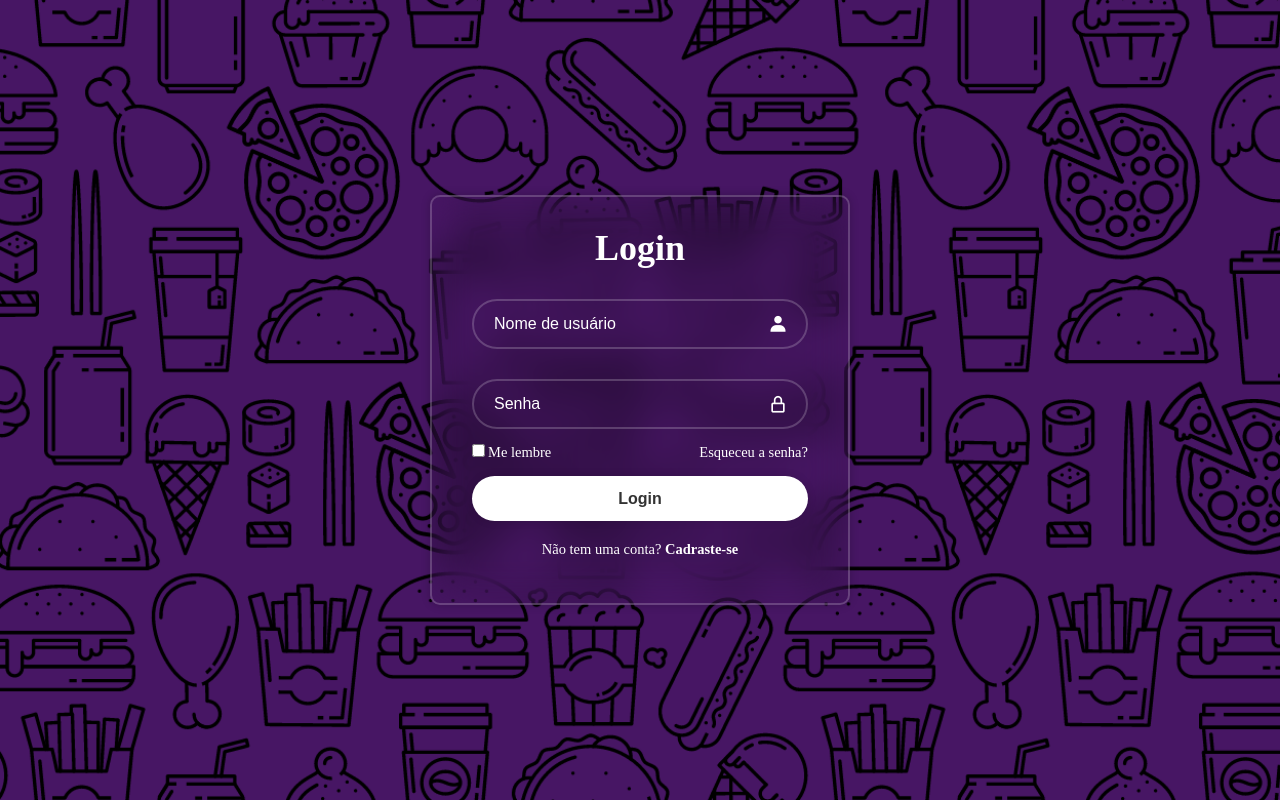
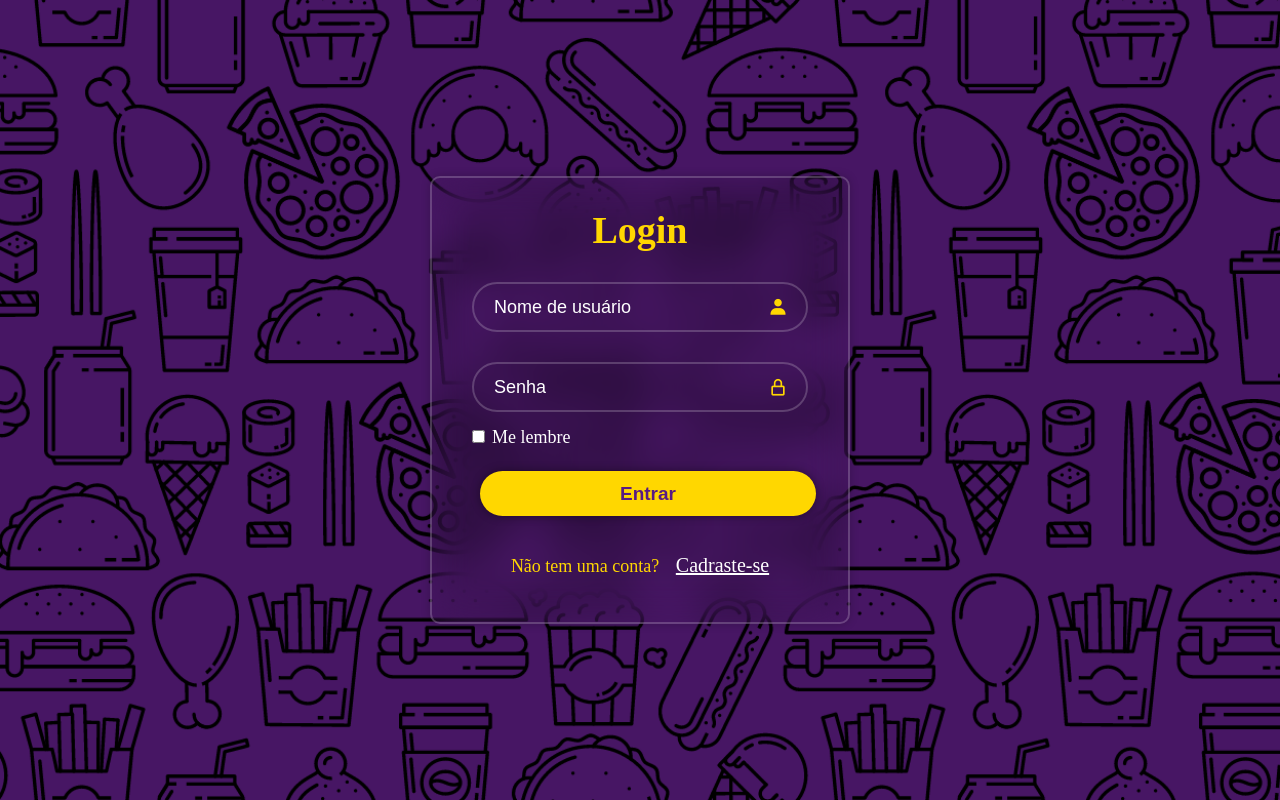
Before and after one commit to EsthefanyDev/SiteDelivery, a PHP site: page /login.html in a window 1280 px wide. Run offline with PHP 8.4, Linux system fonts and the light colour scheme.

Commit message:
mudei css da paginainicial e login

```diff
--- a/Arquivos/css/login.css
+++ b/Arquivos/css/login.css
@@ -13,6 +13,7 @@ body {
     background-image: url(background-02.png);
     background-size: cover;
     background-position: center;
+    font-family: ;
 }
 
 .wrapper {
@@ -21,14 +22,15 @@ body {
     border: 2px solid rgba(255, 255, 255, .2);
     backdrop-filter: blur(20px);
     box-shadow: 0 0 10px rgba(0, 0, 0, .2);
-    color: #fff;
+    color:#FFD700;
     border-radius: 10px;
     padding: 30px 40px;
 }
 
 .wrapper h1{
-    font-size: 36px;
+    font-size: 38px;
     text-align: center;
+    color: #FFD700;
 }
 
 .wrapper .input-box{
@@ -40,12 +42,12 @@ body {
 .input-box input{
     width: 100%;
     height: 100%;
-    background: transparent;/* Define o plano de fundo do input como transparente */
-    border: none;/* Remove a borda padrão do input */
-    outline: none;/* Remove a marcação de foco (outline) ao selecionar o input */
-    border: 2px solid rgb(255, 255, 255, .2);/* Define uma borda de 2 pixels sólida com cor branca com 20% de opacidade */
-    border-radius: 40px;/* Define um raio de borda de 40 pixels, criando cantos arredondados */
-    font-size: 16px;
+    background: transparent;
+    border: none;
+    outline: none;
+    border: 2px solid rgb(255, 255, 255, .2);
+    border-radius: 40px;
+    font-size: 18px;
     color: #fff;
     padding: 20px 45px 20px 20px;
 }
@@ -58,60 +60,72 @@ body {
     position:absolute;
     right: 20px;
     top: 50%;
-    transform: translateY(-50%);/* Aplica uma transformação para mover verticalmente o elemento */
+    transform: translateY(-50%);
     font-size: 20px;
 }
 
 .wrapper .lembrar-senha{
     display: flex;
     justify-content:space-between;
-    font-size: 14.5px;
+    font-size: 18px;
     margin: -15px 0 15px;
 }
 
 .lembrar-senha label input{
-    accent-color: #fff;
-    margin-right: 3px;
+    accent-color: #FFD700;
+    margin-right: 7px;
 }
 
-.lembrar-senha a{
+.lembrar-senha{
     color:#fff;
     text-decoration: none;
 }
 
-/*quando o mouse passa sobre eles (hover), indicando visualmente que são interativos. */
-.lembrar-senha a:hover {
-   text-decoration: underline;/* Adiciona um sublinhado (underline)*/
-}
+/* .lembrar-senha a:hover {
+   text-decoration: underline;
+} */
 
 .wrapper .btn {
     width: 100%;
     height: 45px;
-    background: #fff;
+    background: #FFD700;
     border: none;
     outline: none;
+    margin: 8px;
     border-radius: 40px;
-    box-shadow: 0 0 10px rgba(0, 0, 0, .1);/* Adiciona uma sombra ao redor do elemento, criando um efeito de elevação sutil */
-    cursor: pointer; /* Muda o cursor do mouse quando paira sobre o elemento, indicando que é interativo */
-    font-size: 16px;
-    color: #333;
+    box-shadow: 0 0 10px rgba(0, 0, 0, .4);
+    cursor: pointer;
+    font-size: 19px;
+    color: #581A84;
     font-weight: 600;
+}
+.btn:hover{
+    background: #e6c408;
 }
 
 .wrapper .register-link  {
-    font-size: 14.5px;
+    font-size: 18px;
     text-align: center;
-    margin: 20px 0 15px;
+    margin: 30px 0 15px;
 
 }
+.register-link a{
+    font-size: 20px;
+    border-radius: 40px;
+    margin-left: 12px;
+}
 
-.register-link p a {
+.register-link a p{
     color: #fff;
     text-decoration: none;
     font-weight: 600;
+
+}
+.register-link a{
+    color: #fff;
 }
 
-.register-link p a:hover {
+.register-link a:hover {
     text-decoration: underline;
-
+    color: #FFD700;
 }
--- a/Arquivos/login.html
+++ b/Arquivos/login.html
@@ -22,9 +22,9 @@
             </div>
             <div class="lembrar-senha">
                 <label for="remember"><input type="checkbox" id="remember">Me lembre</label>
-                <a href="#">Esqueceu a senha?</a>
+                <!-- <a href="#">Esqueceu a senha?</a> -->
             </div>
-            <button class="btn">Login</button>
+            <button class="btn">Entrar</button>
             <div class="register-link">
                 <p>Não tem uma conta? <a href="cadastro.html">Cadraste-se</a></p>
             </div>
--- a/Arquivos/paginainicial.php
+++ b/Arquivos/paginainicial.php
@@ -108,7 +108,7 @@ $resultado = $conexaoD->query($sql);
                 <p>"Bem-vindo ao Prime Delivery! Nós existimos para satisfazer sua fome por comidas deliciosas e práticas. Com um cardápio diversificado e uma entrega rápida, estamos comprometidos em tornar suas refeições mais convenientes e saborosas. Aqui acreditamos que a boa comida deve estar ao alcance de todos. Conte conosco para satisfazer seus desejos de fast food sempre que você precisar. Obrigado por escolher a nossa equipe para suas refeições. Estamos ansiosos para continuar servindo você da melhor maneira possível."</p>
             </div>
             <div class="motinha">
-                <img src="" alt="" width="600">
+                <img src="img/banner-03.png" alt="" width="600">
             </div>
         </section>
         <!--------------- FIM DA AREA SOBRE --------------->
```
Also changed, not shown: Arquivos/img/banner-03.png (added).
